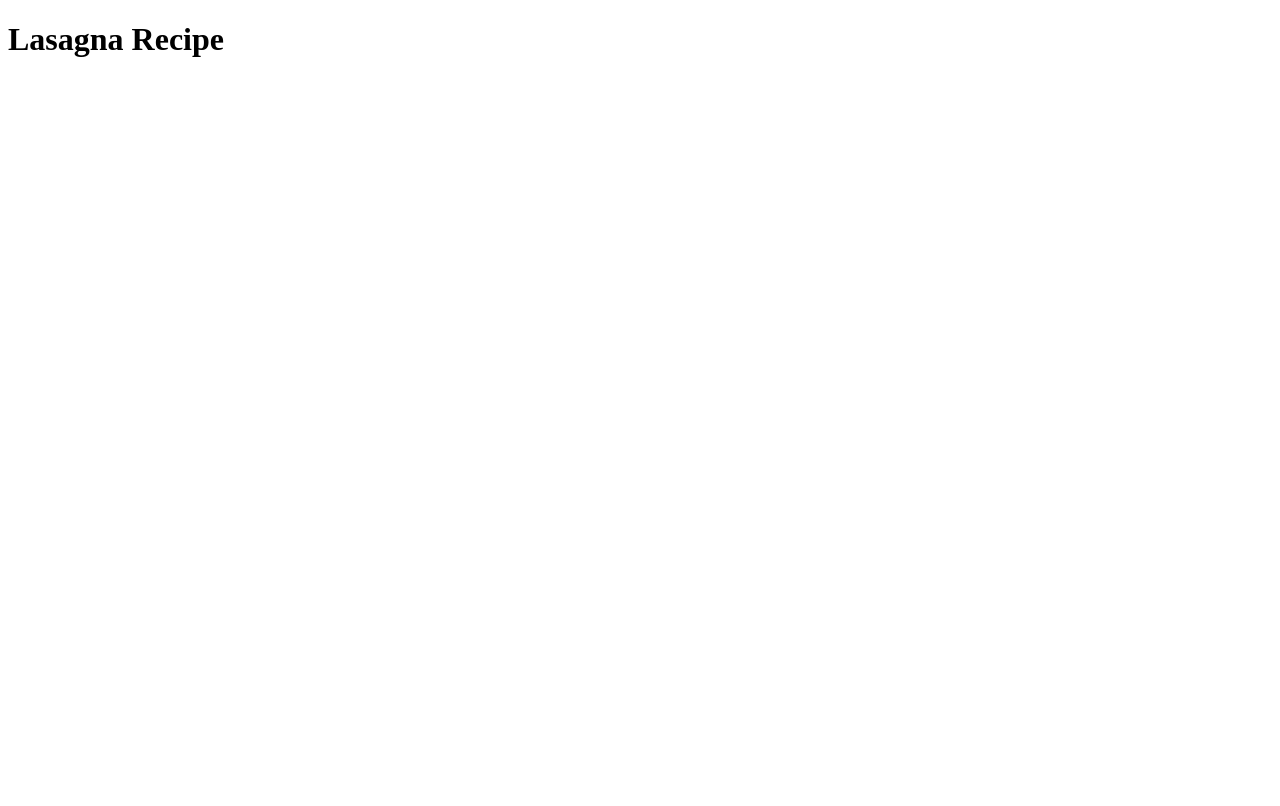
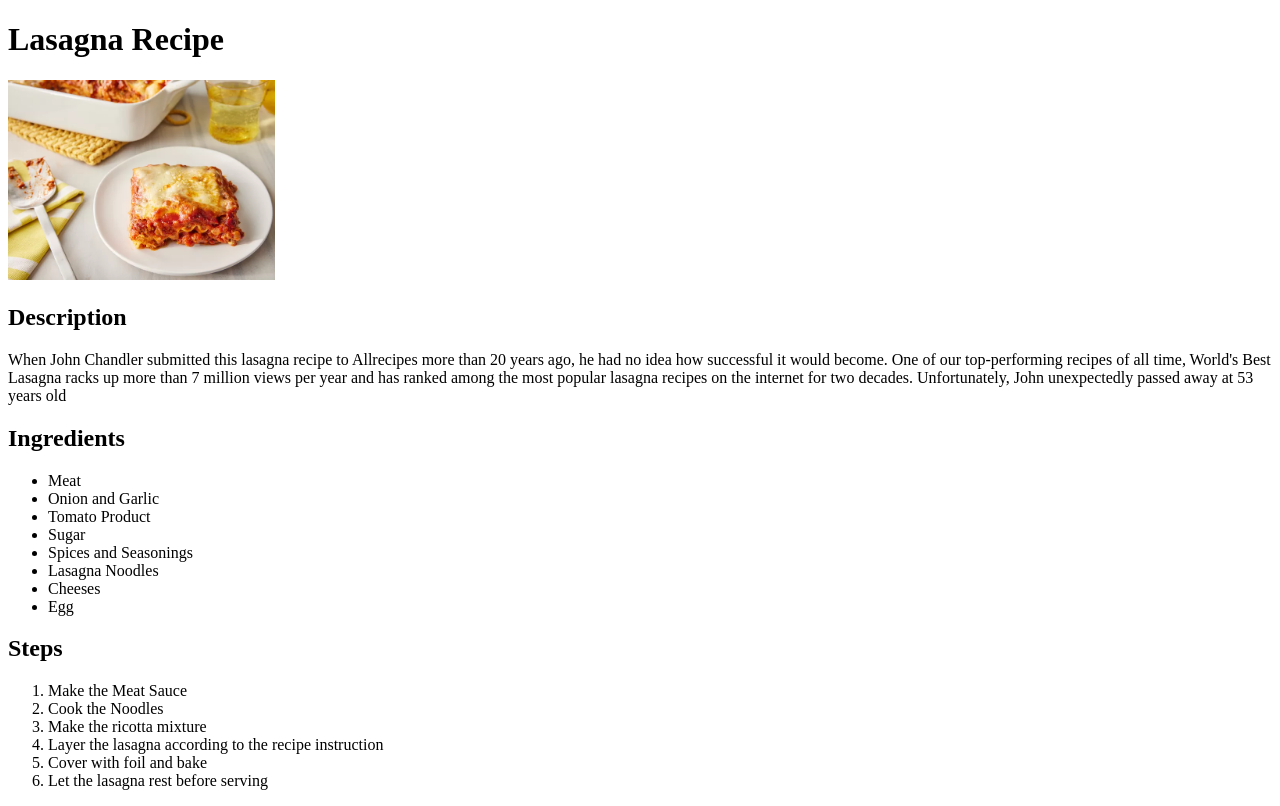
Before and after one commit to BrandonSchoolPF/odin-recipes, a plain HTML site: page recipes/lasagna.html in a window 1280 px wide. Drawn offline with Linux system fonts and the light colour scheme.

Commit message:
added lasagna page

```diff
--- a/recipes/lasagna.html
+++ b/recipes/lasagna.html
@@ -8,5 +8,28 @@
 </head>
 <body>
     <h1>Lasagna Recipe</h1>
+    <img src="images/lasagna.webp" height="200">
+    <h2>Description</h2>
+    <p>When John Chandler submitted this lasagna recipe to Allrecipes more than 20 years ago, he had no idea how successful it would become. One of our top-performing recipes of all time, World's Best Lasagna racks up more than 7 million views per year and has ranked among the most popular lasagna recipes on the internet for two decades. Unfortunately, John unexpectedly passed away at 53 years old</p>
+    <h2>Ingredients</h2>
+    <ul>
+        <li>Meat</li>
+        <li>Onion and Garlic</li>
+        <li>Tomato Product</li>
+        <li>Sugar</li>
+        <li>Spices and Seasonings</li>
+        <li>Lasagna Noodles</li>
+        <li>Cheeses</li>
+        <li>Egg</li>
+    </ul>
+    <h2>Steps</h2>
+    <ol>
+        <li>Make the Meat Sauce</li>
+        <li>Cook the Noodles</li>
+        <li>Make the ricotta mixture</li>
+        <li>Layer the lasagna according to the recipe instruction</li>
+        <li>Cover with foil and bake</li>
+        <li>Let the lasagna rest before serving</li>
+    </ol>
 </body>
 </html>
```
Also changed, not shown: recipes/images/lasagna.webp (added).
